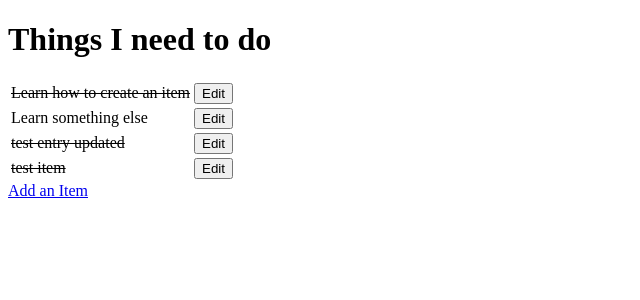
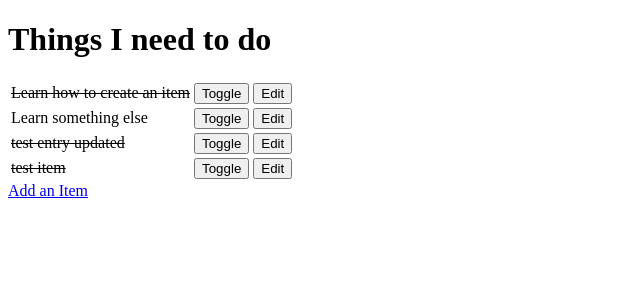
Before and after one commit to Fiona-T/django-walkthrough, a Django app: page / in a window 1280 px wide. Shown: the top 300 px of the page, without its empty margins (0-640 px from the left). Run offline with Django 3.2, Linux system fonts and the light colour scheme; data comes from the database, SQL or seed files in the repository; both versions use the stored data as it was after the commit.

Commit message:
update todo_list.html with Toggle button, update urls.py and views.py accordingly

```diff
--- a/django_todo/urls.py
+++ b/django_todo/urls.py
@@ -15,11 +15,12 @@ Including another URLconf
 """
 from django.contrib import admin
 from django.urls import path
-from todo.views import get_todo_list, add_item, edit_item
+from todo import views
 
 urlpatterns = [
     path('admin/', admin.site.urls),
-    path('', get_todo_list, name='get_todo_list'),
-    path('add', add_item, name='add'),
-    path('edit/<item_id>', edit_item, name='edit'),
+    path('', views.get_todo_list, name='get_todo_list'),
+    path('add', views.add_item, name='add'),
+    path('edit/<item_id>', views.edit_item, name='edit'),
+    path('toggle/<item_id>', views.toggle_item, name='toggle'),
 ]
--- a/todo/templates/todo/todo_list.html
+++ b/todo/templates/todo/todo_list.html
@@ -18,6 +18,11 @@
                     <td>{{ item.name }}</td>
                 {% endif %}
                 <td>
+                    <a href="/toggle/{{ item.id }}">
+                        <button>Toggle</button>
+                    </a>
+                </td>
+                <td>
                     <a href="/edit/{{ item.id }}">
                         <button>Edit</button>
                     </a>
--- a/todo/views.py
+++ b/todo/views.py
@@ -58,3 +58,12 @@ def edit_item(request, item_id):
         'form': form
     }
     return render(request, 'todo/edit_item.html', context)
+
+
+def toggle_item(request, item_id):
+    # get a copy of the item from db
+    item = get_object_or_404(Item, id=item_id)
+    # update the item's done status to the opposite of what it was
+    item.done = not item.done
+    item.save()
+    return redirect('get_todo_list')
```
Also changed, not shown: db.sqlite3.
